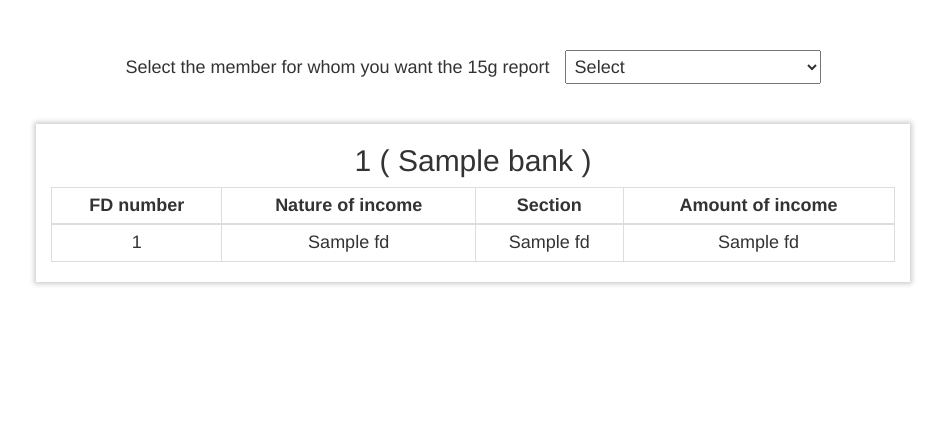
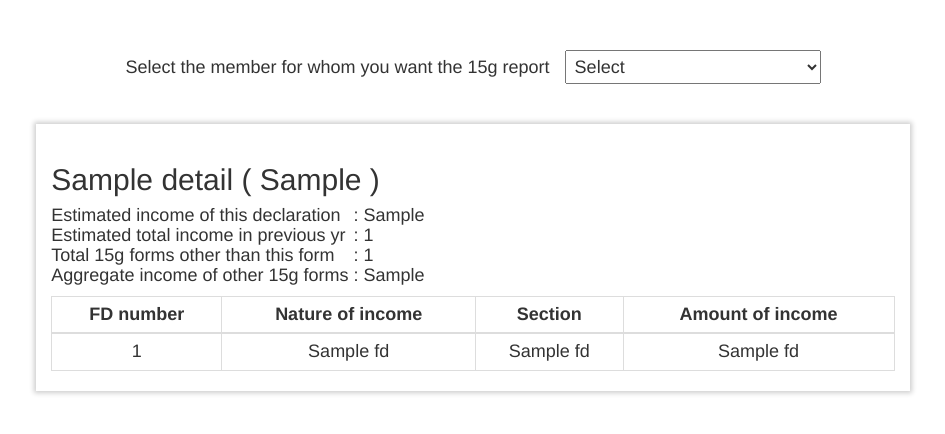
Before and after one commit to sannidhiteredesai/PersonalAccountant, a Flask app: template pa/ui/templates/report15g/report15g.html in a window 1280 px wide. Shown: the part 52-486 px from the top of the page, without its empty margins (167-1112 px from the left). Run offline with Flask 2, Linux system fonts and the light colour scheme; the template is opened without the code that fills it: most values are stand-ins (such as "Sample title", 1, 10 or a date in 2020); some libraries are stand-ins or nearby versions.

Commit message:
Adding 4 more details in 15g report

```diff
--- a/pa/ui/templates/report15g/report15g.html
+++ b/pa/ui/templates/report15g/report15g.html
@@ -5,7 +5,7 @@
 
     <style>
         th {
-          text-align: center;
+            text-align: center;
         }
     </style>
 {% endblock %}
@@ -33,13 +33,41 @@
             </form>
 
             {% if report %}
-                {% for bank, fds in report.items() %}
+                {% for detail in report %}
                 <div class="row">
                     <br>
                     <br>
                     <div class="col-md-8 col-md-offset-2"
                          style="box-shadow: 0 0px 5px 2px rgba(0, 0, 0, 0.2);">
-                        <h2>{{bank[0]}} ( {{bank[1]}} )</h2>
+                        <span style="margin-left: 10px; text-align: left;">
+                            <h2>{{detail['bank_name']}} ( {{detail['bank_branch']}} )</h2>
+                            <p>
+                                <table>
+                                <tbody>
+                                    <tr>
+                                        <td>Estimated income of this declaration</td>
+                                        <td><span style="margin-left: 5px; margin-right: 5px; "> : </span></td>
+                                        <td>{{detail['income_in_this_declaration']}}</td>
+                                    </tr>
+                                    <tr>
+                                        <td>Estimated total income in previous yr</td>
+                                        <td><span style="margin-left: 5px; margin-right: 5px; "> : </span></td>
+                                        <td>{{detail['total_income_in_fy']}}</td>
+                                    </tr>
+                                    <tr>
+                                        <td>Total 15g forms other than this form</td>
+                                        <td><span style="margin-left: 5px; margin-right: 5px; "> : </span></td>
+                                        <td>{{detail['other_15g_form_count']}}</td>
+                                    </tr>
+                                    <tr>
+                                        <td>Aggregate income of other 15g forms</td>
+                                        <td><span style="margin-left: 5px; margin-right: 5px; "> : </span></td>
+                                        <td>{{detail['other_15g_form_income']}}</td>
+                                    </tr>
+                                </tbody>
+                                </table>
+                            </p>
+                        </span>
                         <table class="table table-hover table-condensed table-responsive table-bordered"
                                id="report_table">
                             <thead>
@@ -51,7 +79,7 @@
                                 </tr>
                             </thead>
                             <tbody>
-                                {% for fd in fds %}
+                                {% for fd in detail['fds'] %}
                                 <tr>
                                     <td>{{fd[0]}}</td>
                                     <td>{{fd[1]}}</td>
```
Also changed, not shown: pa/pa/report15g.py (+23 -9 lines).
